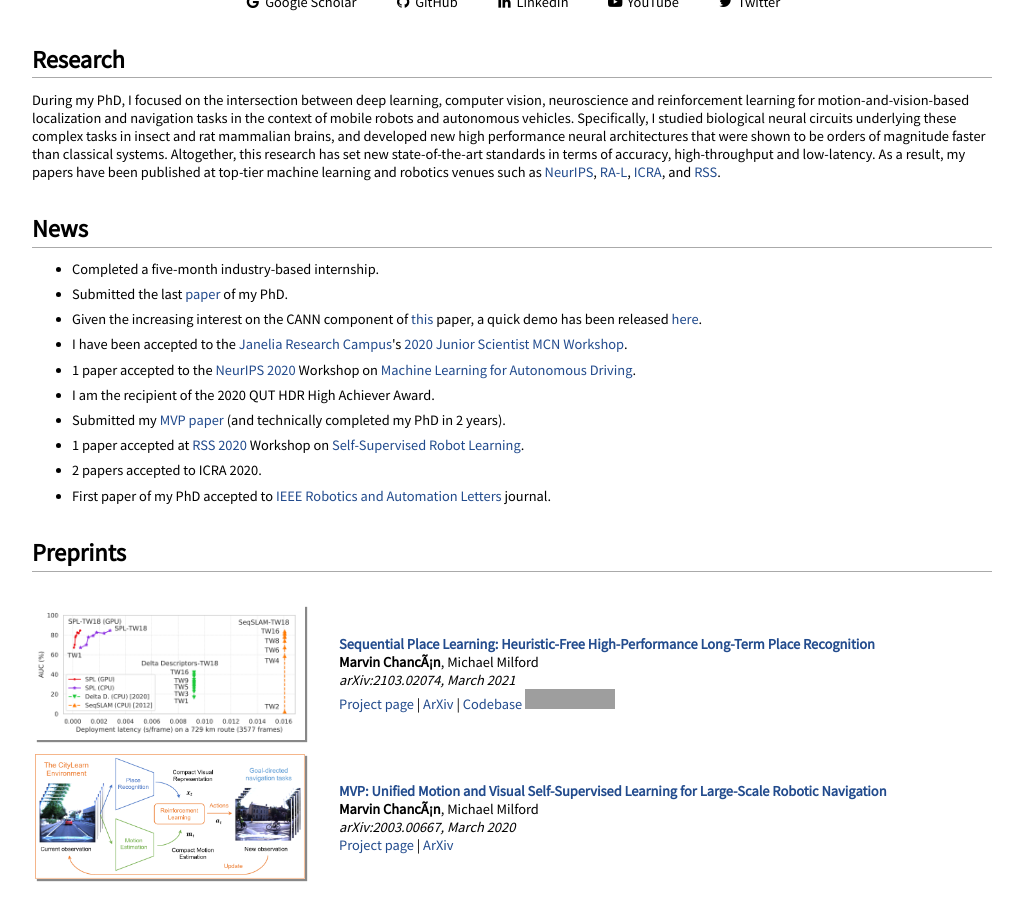
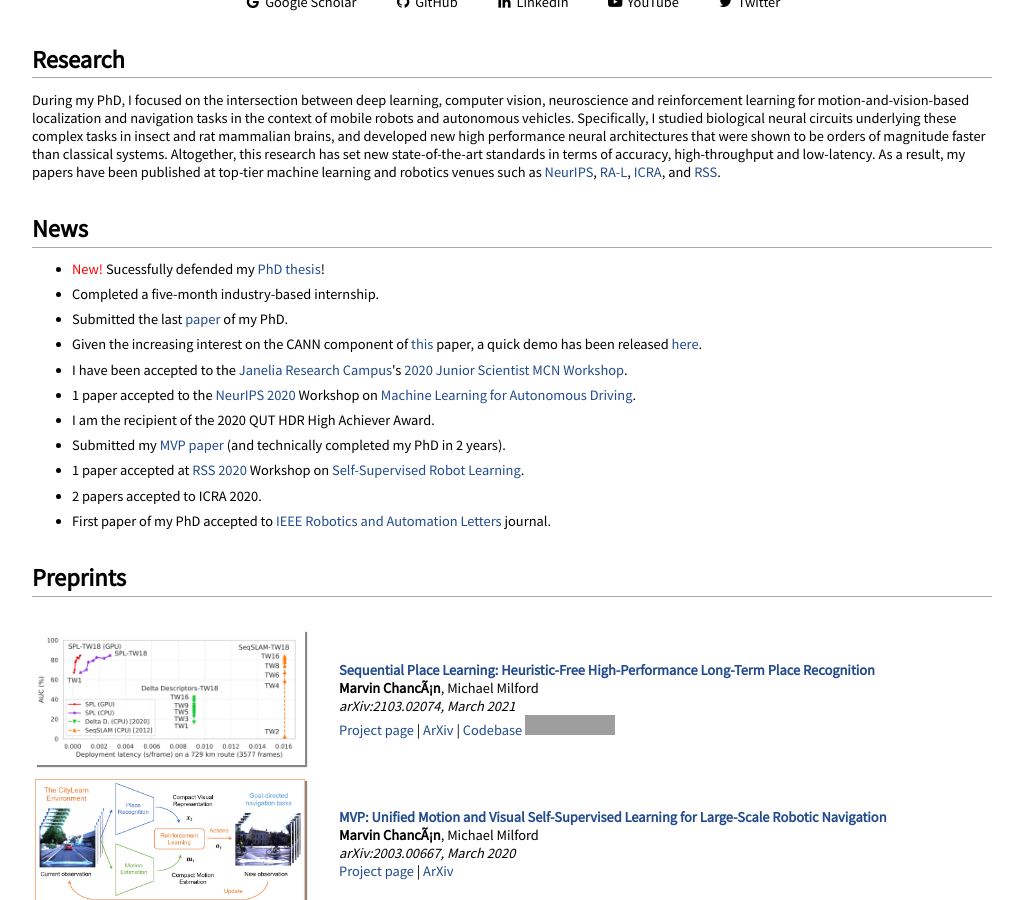
Before and after one commit to mchancan/mchancan.github.io, a Jekyll site: the page built from index.html, in a window 1280 px wide and 900 px high, scrolled down 335 px. Shown: the whole window, without its empty margins (128-1143 px from the left). Built offline with Jekyll 4.4.1, drawn with Linux system fonts in a browser that asks for light colours; comment, search, counter and statistics services are not loaded; a style sheet for code colours, icons or effects is not loaded; grey boxes are pictures that could not be loaded.

Commit message:
Update index.html

```diff
--- a/index.html
+++ b/index.html
@@ -44,7 +44,7 @@ As a result, my papers have been published at top-tier machine learning and robo
 <a href="https://roboticsconference.org" target="_blank">RSS</a>.
 <h2>News</h2>
 <ul>
-
+	<li><font color = 'red'>New!</font> Sucessfully defended my <a href="https://mchancan.github.io/phd-thesis" target="_blank">PhD thesis</a>!</li>
 	<li>Completed a five-month industry-based internship.</li>
 	<li>Submitted the last <a href="spl/index.html">paper</a> of my PhD.</li>
 	<li>Given the increasing interest on the CANN component of <a href="https://mchancan.github.io/projects/FlyNet" target="_blank">this</a> paper, a quick demo has been released <a href="https://github.com/mchancan/flynet#update-about-the-cann-implementation" target="_blank">here</a>.</li>
```
